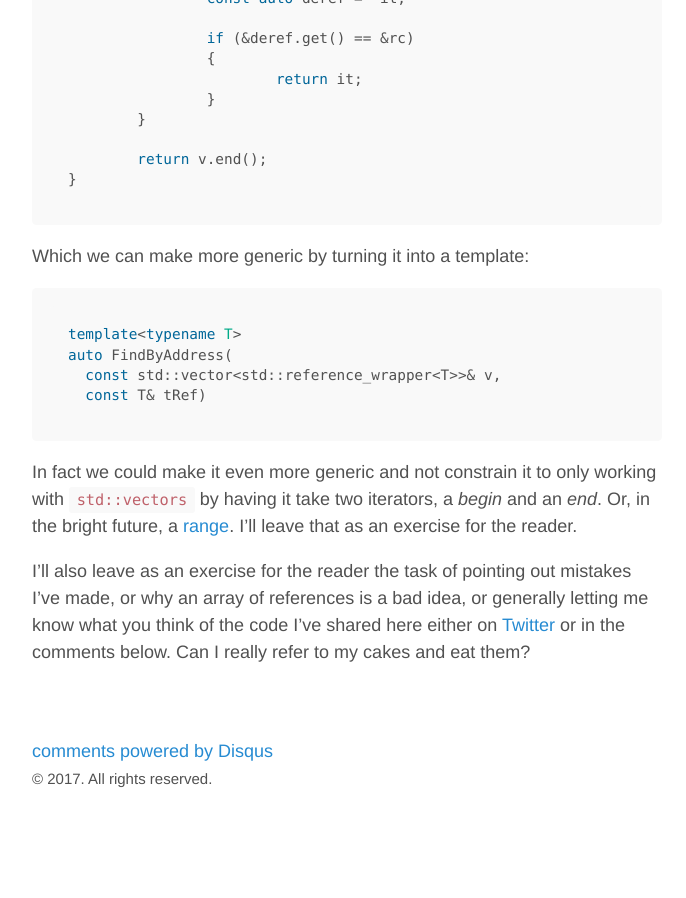
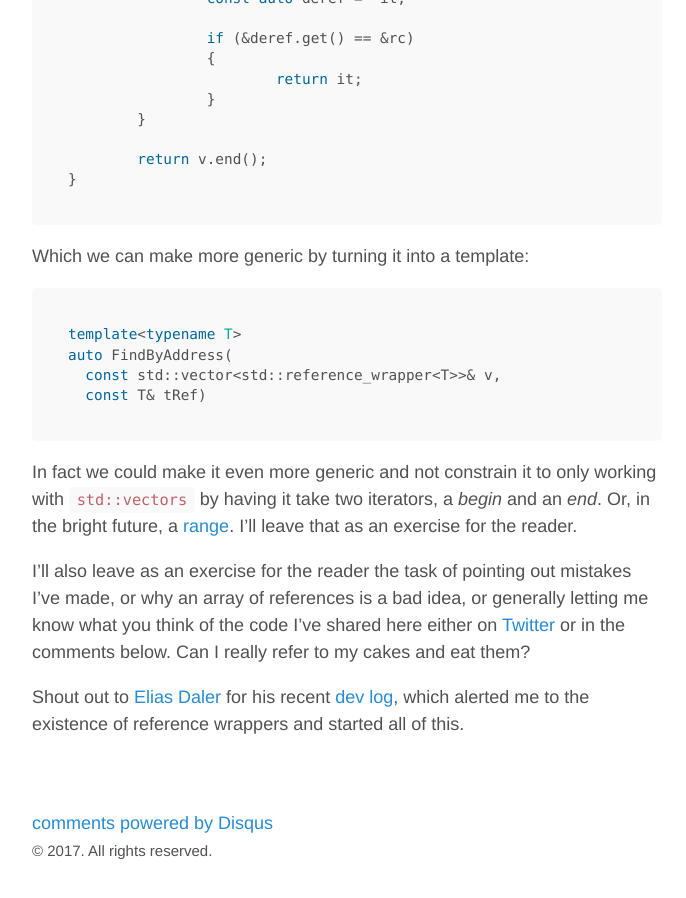
Before and after one commit to rachelnertia/rachelnertia.github.io, a Jekyll site: the page built from _posts/2017-04-23-collections-of-references.md, in a window 1280 px wide and 900 px high, scrolled down 3179 px. Shown: the whole window, without its empty margins (293-979 px from the left). Built offline with Jekyll 4.4.1, drawn with Linux system fonts in a browser that asks for light colours; comment, search, counter and statistics services are not loaded; before the commit the page ends 4007 px from its top, so only the background shows below that.

Commit message:
Update _posts/2017-04-23-collections-of-references.md

```diff
--- a/_posts/2017-04-23-collections-of-references.md
+++ b/_posts/2017-04-23-collections-of-references.md
@@ -109,3 +109,5 @@ auto FindByAddress(
 In fact we could make it even more generic and not constrain it to only working with `std::vectors` by having it take two iterators, a *begin* and an *end*. Or, in the bright future, a [range](http://www.fluentcpp.com/2017/01/12/ranges-stl-to-the-next-level/). I'll leave that as an exercise for the reader.
 
 I'll also leave as an exercise for the reader the task of pointing out mistakes I've made, or why an array of references is a bad idea, or generally letting me know what you think of the code I've shared here either on [Twitter](http://www.twitter.com/nershly) or in the comments below. Can I really refer to my cakes and eat them?
+
+Shout out to [Elias Daler](https://twitter.com/EliasDaler/) for his recent [dev log](https://eliasdaler.github.io/re-creation-devlog-december-march/), which alerted me to the existence of reference wrappers and started all of this.
```
